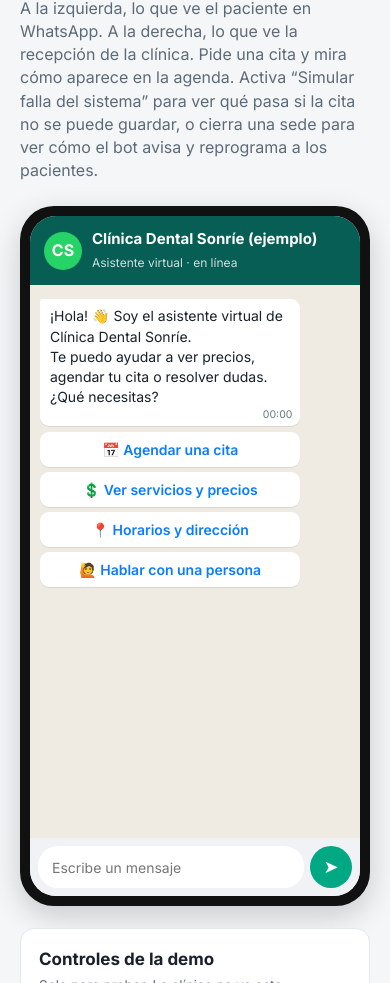
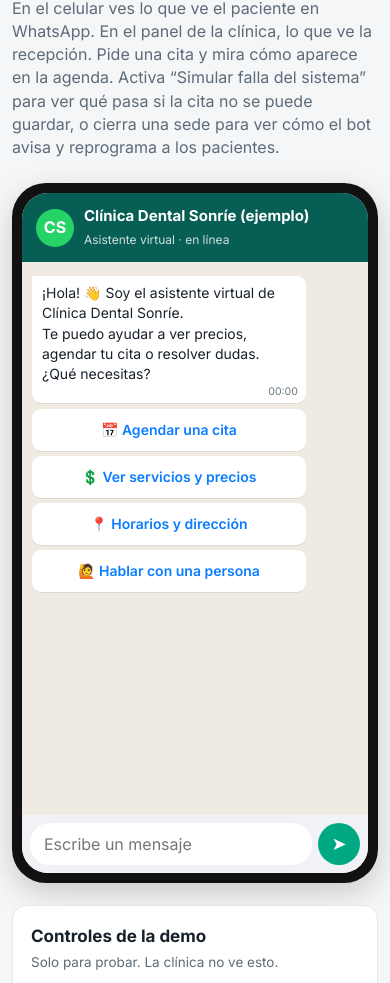
Before and after one commit to Chano54/demo-clinicas, a plain HTML site: page index.html in a window 390 px wide. Shown: the part 147-1130 px from the top of the page. Drawn offline with Linux system fonts and the light colour scheme.

Commit message:
Se ve bien en celulares, tablets y computadoras

```diff
--- a/index.html
+++ b/index.html
@@ -14,38 +14,42 @@
     --accent:#0f6fde; --accent-bg:#e8f1fd;
   }
   *{box-sizing:border-box}
+  html{-webkit-text-size-adjust:100%;text-size-adjust:100%}
+  html,body{overflow-x:hidden}
   body{margin:0;font-family:Inter,system-ui,sans-serif;background:var(--bg);color:var(--ink);line-height:1.45}
   header.top{max-width:1180px;margin:0 auto;padding:28px 20px 8px}
   header.top h1{margin:0 0 6px;font-size:26px;letter-spacing:-.02em}
   header.top p{margin:0;color:var(--muted);max-width:760px}
   .tag{display:inline-block;font-size:12px;font-weight:600;background:var(--accent-bg);color:var(--accent);padding:3px 9px;border-radius:99px;margin-bottom:10px}
   .wrap{max-width:1180px;margin:0 auto;padding:16px 20px 40px;display:grid;grid-template-columns:400px 1fr;gap:22px;align-items:start}
-  @media (max-width:900px){.wrap{grid-template-columns:1fr}}
+  @media (max-width:900px){.wrap{grid-template-columns:minmax(0,1fr)}}
+  @media (max-width:420px){header.top,.wrap,.explain,footer{padding-left:12px;padding-right:12px}}
 
   /* Phone */
   .phone{background:#111;border-radius:34px;padding:10px;box-shadow:0 10px 30px rgba(0,0,0,.18);position:sticky;top:14px}
-  @media (max-width:900px){.phone{position:static}}
-  .screen{border-radius:26px;overflow:hidden;background:var(--wa-bg);display:flex;flex-direction:column;height:680px}
+  @media (max-width:900px){.phone{position:static;width:100%;max-width:420px;margin:0 auto}}
+  @media (max-width:360px){.phone{padding:6px;border-radius:26px}.screen{border-radius:20px}}
+  .screen{border-radius:26px;overflow:hidden;background:var(--wa-bg);display:flex;flex-direction:column;height:680px;height:clamp(440px,calc(100vh - 40px),680px);height:clamp(440px,calc(100svh - 40px),680px)}
   .wa-head{background:var(--wa-head);color:#fff;padding:12px 14px;display:flex;gap:10px;align-items:center}
   .avatar{width:38px;height:38px;border-radius:50%;background:#25d366;display:grid;place-items:center;font-weight:700}
   .wa-head b{display:block;font-size:15px}
   .wa-head small{opacity:.8;font-size:12px}
-  .chat{flex:1;overflow-y:auto;padding:14px 10px;display:flex;flex-direction:column;gap:6px}
-  .msg{max-width:84%;padding:7px 10px 18px;border-radius:9px;font-size:14px;position:relative;white-space:pre-line;box-shadow:0 1px 0 rgba(0,0,0,.08)}
+  .chat{flex:1;min-height:0;overflow-y:auto;-webkit-overflow-scrolling:touch;overscroll-behavior:contain;padding:14px 10px;display:flex;flex-direction:column;gap:6px}
+  .msg{max-width:84%;overflow-wrap:anywhere;padding:7px 10px 18px;border-radius:9px;font-size:14px;position:relative;white-space:pre-line;box-shadow:0 1px 0 rgba(0,0,0,.08)}
   .msg.in{background:var(--wa-in);align-self:flex-start;border-top-left-radius:2px}
   .msg.out{background:var(--wa-out);align-self:flex-end;border-top-right-radius:2px}
   .msg .t{position:absolute;right:8px;bottom:3px;font-size:10.5px;color:#667781}
   .typing{align-self:flex-start;background:#fff;border-radius:9px;padding:9px 12px;font-size:13px;color:#667781}
   .choices{display:flex;flex-direction:column;gap:5px;align-self:flex-start;width:84%}
-  .choices button{background:#fff;border:0;border-radius:9px;padding:9px;color:var(--wa-btn);font:600 14px Inter,sans-serif;cursor:pointer;box-shadow:0 1px 0 rgba(0,0,0,.08)}
+  .choices button{background:#fff;border:0;border-radius:9px;padding:9px;min-height:42px;touch-action:manipulation;color:var(--wa-btn);font:600 14px Inter,sans-serif;cursor:pointer;box-shadow:0 1px 0 rgba(0,0,0,.08)}
   .choices button:hover{background:#f5f9ff}
   .choices button:disabled{color:#9aa7b2;cursor:default;background:#f7f7f7}
   .composer{display:flex;gap:6px;padding:8px;background:#f0f2f5}
-  .composer input{flex:1;border:0;border-radius:20px;padding:10px 14px;font:14px Inter,sans-serif;outline:none}
-  .composer button{width:42px;height:42px;border-radius:50%;border:0;background:#00a884;color:#fff;font-size:18px;cursor:pointer}
+  .composer input{flex:1;min-width:0;border:0;border-radius:20px;padding:10px 14px;font:16px Inter,sans-serif;outline:none}
+  .composer button{flex:none;width:42px;height:42px;touch-action:manipulation;border-radius:50%;border:0;background:#00a884;color:#fff;font-size:18px;cursor:pointer}
 
   /* Panel */
-  .panel{display:flex;flex-direction:column;gap:18px}
+  .panel{display:flex;flex-direction:column;gap:18px;min-width:0}
   .card{background:var(--card);border:1px solid var(--line);border-radius:14px;padding:18px}
   .card h2{margin:0 0 4px;font-size:17px}
   .card .sub{margin:0 0 14px;color:var(--muted);font-size:13.5px}
@@ -60,7 +64,7 @@
   .days button{border:1px solid var(--line);background:#fff;border-radius:99px;padding:6px 12px;font:600 13px Inter,sans-serif;cursor:pointer;color:var(--muted)}
   .days button.on{background:var(--ink);color:#fff;border-color:var(--ink)}
   .sedes button.on{background:var(--accent);border-color:var(--accent)}
-  .slots{display:grid;grid-template-columns:repeat(auto-fill,minmax(150px,1fr));gap:8px}
+  .slots{display:grid;grid-template-columns:repeat(auto-fill,minmax(130px,1fr));gap:8px}
   .slot{border:1px solid var(--line);border-radius:10px;padding:9px 10px;font-size:13px;min-height:62px;transition:background .4s}
   .slot .h{font-weight:700;font-size:14px}
   .slot.free{background:#fafbfc;color:var(--muted)}
@@ -111,7 +115,7 @@
 <header class="top">
   <span class="tag">Demo · clínica de ejemplo</span>
   <h1>Agente de WhatsApp para clínicas</h1>
-  <p>A la izquierda, lo que ve el paciente en WhatsApp. A la derecha, lo que ve la recepción de la clínica. Pide una cita y mira cómo aparece en la agenda. Activa “Simular falla del sistema” para ver qué pasa si la cita no se puede guardar, o cierra una sede para ver cómo el bot avisa y reprograma a los pacientes.</p>
+  <p>En el celular ves lo que ve el paciente en WhatsApp. En el panel de la clínica, lo que ve la recepción. Pide una cita y mira cómo aparece en la agenda. Activa “Simular falla del sistema” para ver qué pasa si la cita no se puede guardar, o cierra una sede para ver cómo el bot avisa y reprograma a los pacientes.</p>
 </header>
 
 <div class="wrap">
```
